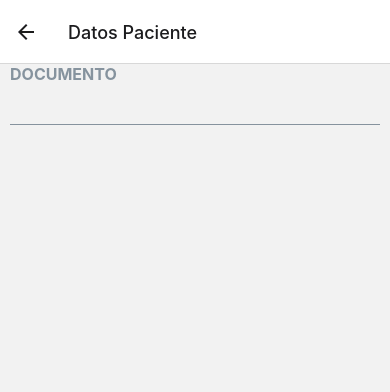
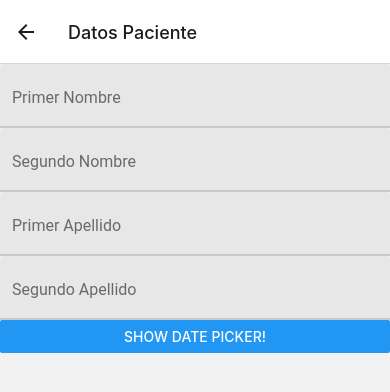
Before and after one commit to srfrancisco17/appCdo, a React Native app: screen /FormularioDatosPaciente in a window 390 px wide. Shown: the top 392 px of the page. Built offline with nearby package versions, Linux system fonts and the light colour scheme.

Commit message:
Se incluye la libreria de react-native-datetimepicker

```diff
--- a/package.json
+++ b/package.json
@@ -8,6 +8,7 @@
     "eject": "expo eject"
   },
   "dependencies": {
+    "@react-native-community/datetimepicker": "^3.5.2",
     "@react-navigation/native": "^6.0.2",
     "@react-navigation/native-stack": "^6.1.0",
     "expo": "~42.0.1",
@@ -16,6 +17,7 @@
     "react-dom": "16.13.1",
     "react-native": "https://github.com/expo/react-native/archive/sdk-42.0.0.tar.gz",
     "react-native-elements": "^3.4.2",
+    "react-native-paper": "^4.9.2",
     "react-native-safe-area-context": "3.2.0",
     "react-native-screens": "~3.4.0",
     "react-native-vector-icons": "^8.1.0",
--- a/screens/FormularioDatosPaciente.js
+++ b/screens/FormularioDatosPaciente.js
@@ -1,14 +1,71 @@
-import * as React from 'react';
-import { View, Text } from 'react-native';
+import React, {useState} from 'react';
+import { View, Text, Button } from 'react-native';
 import { Icon, Input  } from 'react-native-elements';
+import { TextInput } from 'react-native-paper';
+import DateTimePicker from '@react-native-community/datetimepicker';
 
-function FormularioDatosPaciente(){
+// function FormularioDatosPaciente(){
+
+const FormularioDatosPaciente = () => {
+  const [text, setText] = React.useState('');
+
+  const [date, setDate] = useState(new Date(1598051730000));
+  const [mode, setMode] = useState('date');
+  const [show, setShow] = useState(false);
+
+
+  const onChange = (event, selectedDate) => {
+    const currentDate = selectedDate || date;
+    setShow(Platform.OS === 'ios');
+    setDate(currentDate);
+  };
+
+  const showMode = (currentMode) => {
+    setShow(true);
+    setMode(currentMode);
+  };
+
+  const showDatepicker = () => {
+    showMode('date');
+  };
+
+  const showTimepicker = () => {
+    showMode('time');
+  };
+
 	return(
 		<View>
-      <Input
-        label="DOCUMENTO"
-        placeholder=''
+      <TextInput
+        label="Primer Nombre"
+        value={text}
+        onChangeText={text => setText(text)}
       />
+      <TextInput
+        label="Segundo Nombre"
+        value={text}
+        onChangeText={text => setText(text)}
+      />
+      <TextInput
+        label="Primer Apellido"
+        value={text}
+        onChangeText={text => setText(text)}
+      />
+      <TextInput
+        label="Segundo Apellido"
+        value={text}
+        onChangeText={text => setText(text)}
+      />
+      <Button onPress={showDatepicker} title="Show date picker!" />
+      {show && (
+        <DateTimePicker
+          testID="dateTimePicker"
+          value={date}
+          mode="date"
+          is24Hour={true}
+          display="default"
+          onChange={onChange}
+        />
+      )}
 		</View>
 	);
 }
```
Also changed, not shown: 1 other file (tests, documents, lock files or other folders).
